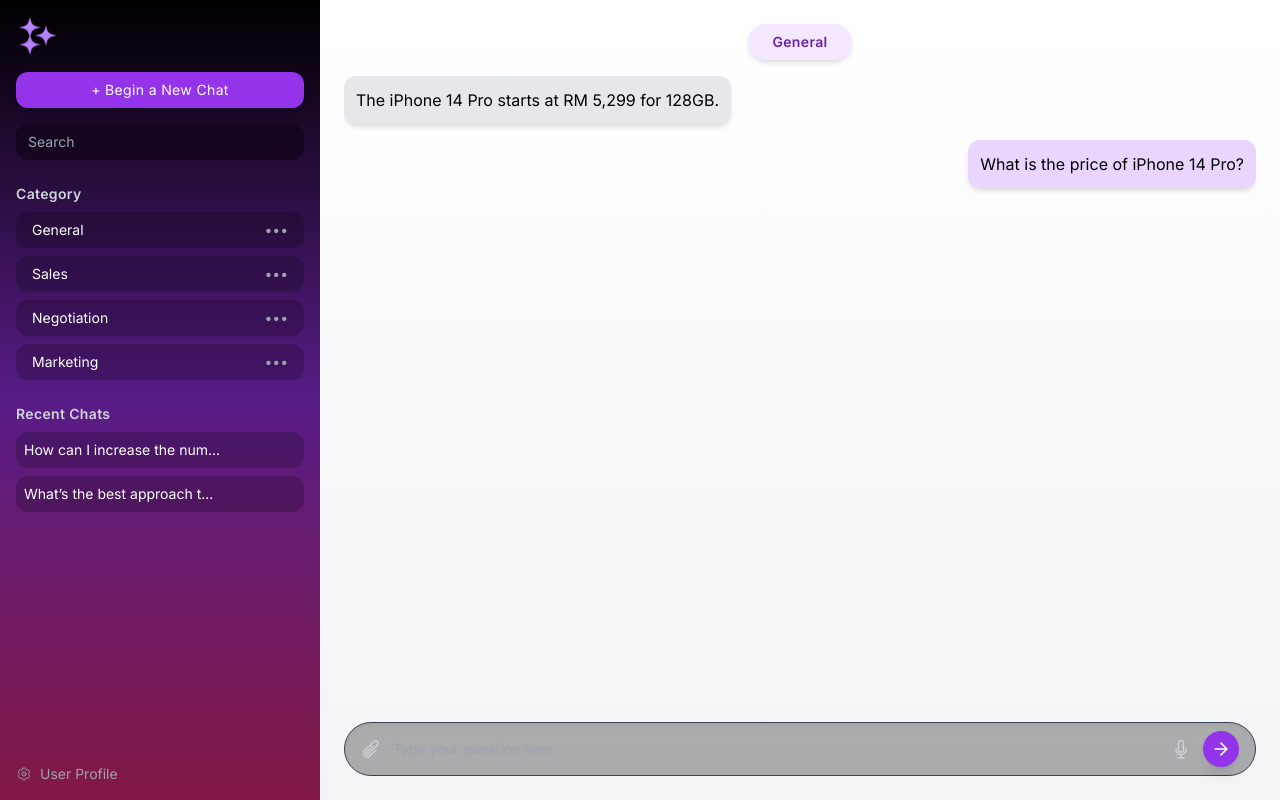
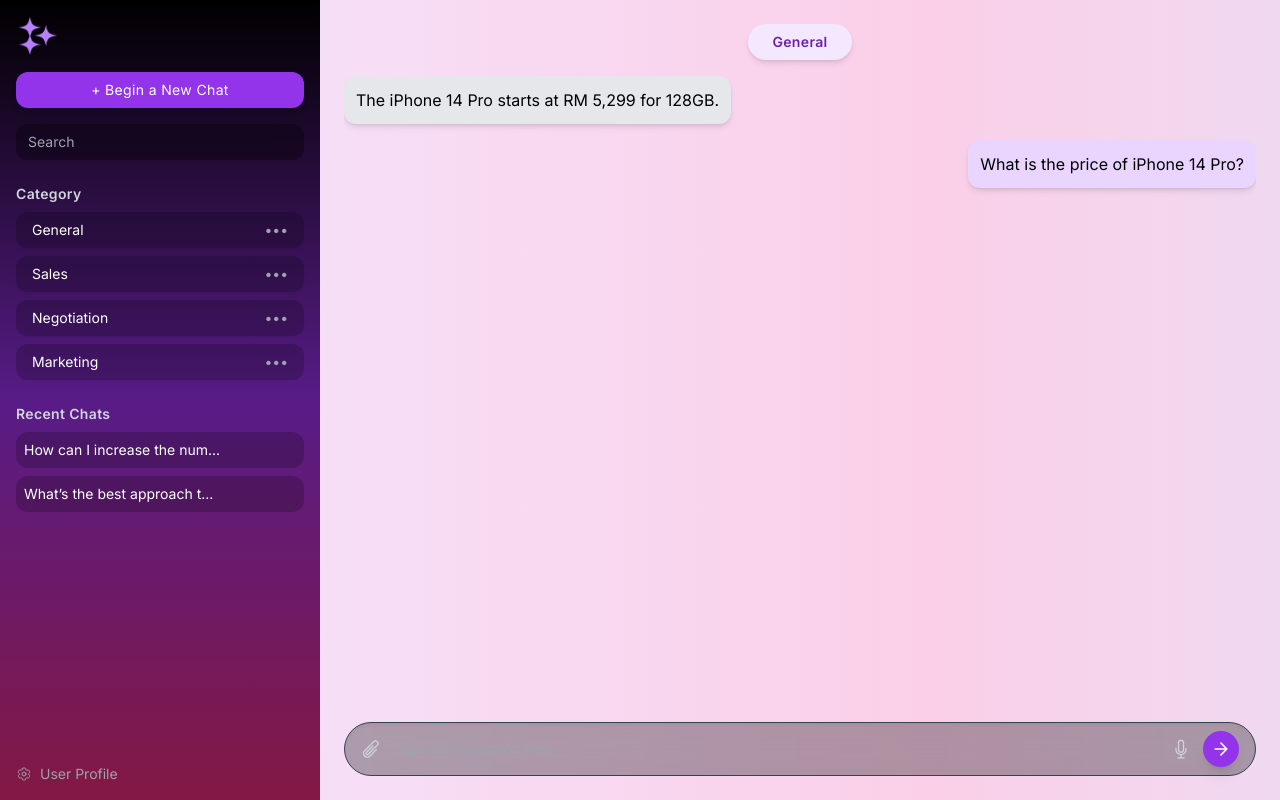
Before and after one commit to chaywen/retail-chatbot, a React (Create React App) app: page / in a window 1280 px wide. Built offline with nearby package versions, Linux system fonts and the light colour scheme.

Commit message:
Update ChatWindow.jsx

```diff
--- a/src/components/ChatWindow.jsx
+++ b/src/components/ChatWindow.jsx
@@ -16,7 +16,7 @@
   };
 
   return (
-    <div className="flex flex-col flex-1 bg-gradient-to-b from-white to-gray-100 p-6 font-sans">
+    <div className="flex flex-col flex-1 bg-gradient-to-r from-purple-100 via-pink-200 to-blue-100 animate-gradient-x p-6 font-sans backdrop-blur-md">
       <div className="self-center mb-4 bg-purple-100 text-purple-800 px-6 py-2 rounded-full font-semibold shadow-md text-sm tracking-wide">
         General
       </div>
```
